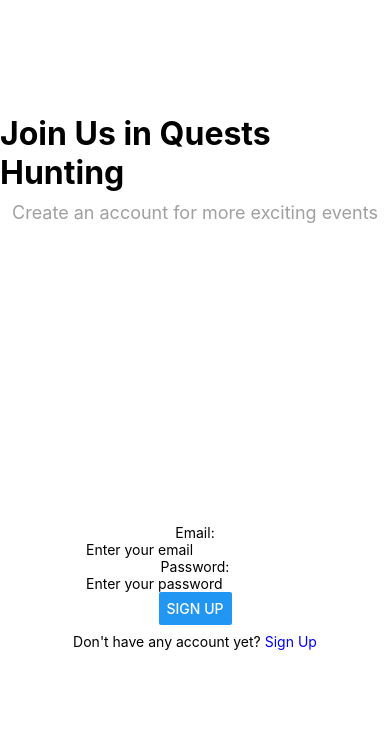
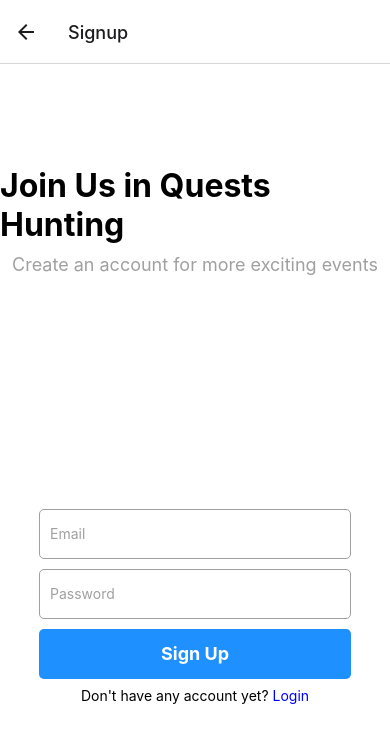
Before and after one commit to KimberlyPangilinan/eventQuest, a React Native app: screen /Signup in a window 390 px wide. Shown: the top 742 px of the page. Built offline with nearby package versions, Linux system fonts and the light colour scheme.

Commit message:
bottom navigators

```diff
--- a/App.js
+++ b/App.js
@@ -1,24 +1,57 @@
-import { StatusBar } from 'expo-status-bar';
-import { StyleSheet, Text, View } from 'react-native';
-import { styles } from './src/Styles';
+
 import LoginScreen from './src/screen/LoginScreen';
 import HomeScreen from './src/screen/HomeScreen';
+import ProfileScreen from './src/screen/ProfileScreen';
+import * as React from 'react';
+import { Button, View, Text } from 'react-native';
 import { NavigationContainer } from '@react-navigation/native';
 import { createNativeStackNavigator } from '@react-navigation/native-stack';
+import { createBottomTabNavigator } from '@react-navigation/bottom-tabs';
 import SignUpScreen from './src/screen/SignUpScreen';
 
+function Profile({ navigation }) {
+  return (
+    <View style={{ flex: 1, alignItems: 'center', justifyContent: 'center' }}>
+      <Text>Profile Screen</Text>
+      <Button
+        onPress={() => navigation.navigate('EditPost')}
+        title="Go to Edit Post"
+      />
+    </View>
+  );
+}
+
+function EmptyScreen() {
+  return <View />;
+}
+
+const Tab = createBottomTabNavigator();
 const Stack = createNativeStackNavigator();
 
-export default function App() {
+function Home() {
+  return (
+    <Tab.Navigator>
+      <Tab.Screen name="Home" component={HomeScreen} />
+      <Tab.Screen name="Events" component={EmptyScreen} />
+      <Tab.Screen name="Profile" component={ProfileScreen} />
+    </Tab.Navigator>
+  );
+}
+
+function App() {
   return (
     <NavigationContainer>
-      <Stack.Navigator initialRouteName="Login">
-        <Stack.Screen name="Home" component={HomeScreen} ></Stack.Screen>
-        <Stack.Screen name="Login" component={LoginScreen}  options={{ headerShown: false }}></Stack.Screen>
-        <Stack.Screen name="Signup" component={SignUpScreen}  options={{ headerShown: false }}></Stack.Screen>
+      <Stack.Navigator>
+        <Stack.Screen
+          name="Home"
+          component={Home}
+          options={{ headerShown: false }}
+        />
+        <Stack.Screen name="Login" component={LoginScreen} />
+        <Stack.Screen name="Signup" component={SignUpScreen} />
       </Stack.Navigator>
-
     </NavigationContainer>
-
   );
 }
+
+export default App;
--- a/package.json
+++ b/package.json
@@ -11,6 +11,8 @@
   "dependencies": {
     "@expo/webpack-config": "^18.0.1",
     "@react-native-async-storage/async-storage": "1.17.11",
+    "@react-navigation/bottom-tabs": "^6.5.7",
+    "@react-navigation/drawer": "^6.6.2",
     "@react-navigation/native": "^6.1.6",
     "@react-navigation/native-stack": "^6.9.12",
     "expo": "~48.0.9",
@@ -19,6 +21,8 @@
     "react": "18.2.0",
     "react-dom": "18.2.0",
     "react-native": "0.71.6",
+    "react-native-gesture-handler": "~2.9.0",
+    "react-native-reanimated": "~2.14.4",
     "react-native-safe-area-context": "4.5.0",
     "react-native-screens": "~3.20.0",
     "react-native-web": "~0.18.10"
--- /dev/null
+++ b/src/screen/ProfileScreen.js
@@ -0,0 +1,19 @@
+
+
+import * as React from 'react';
+import { Button, View, Text } from 'react-native';
+import { NavigationContainer } from '@react-navigation/native';
+import { createNativeStackNavigator } from '@react-navigation/native-stack';
+import { createBottomTabNavigator } from '@react-navigation/bottom-tabs';
+
+export default function ProfileScreen({ navigation }) {
+  return (
+    <View style={{ flex: 1, alignItems: 'center', justifyContent: 'center' }}>
+      <Text>Profile Screen</Text>
+      <Button
+        onPress={() => navigation.navigate('Login')}
+        title="You must Login first"
+      />
+    </View>
+  );
+}
--- a/src/screen/SignUpScreen.js
+++ b/src/screen/SignUpScreen.js
@@ -36,23 +36,34 @@ const SignUpScreen = ({navigation}) => {
         <Text style={styles.subtitle}>Create an account for more exciting events</Text>
       </View>
       <View style={styles.form}>
-      <Text>Email:</Text>
       <TextInput
+          style={styles.input}
+          placeholder="Email"
+          placeholderTextColor="#a0a0a0"
+          value={email}
           onChangeText={text => setEmail(text)}
-        value={email}
-        placeholder="Enter your email"
+          clearButtonMode={'unless-editing'}
         />
-      <Text>Password:</Text>
         <TextInput
+          style={styles.input}
+          placeholder="Password"
+          placeholderTextColor="#a0a0a0"
+          value={password}
           onChangeText={text => setPassword(text)}
-        value={password}
-        placeholder="Enter your password"
           secureTextEntry
         />
-      <Button title="Sign Up" onPress={handleSignUp} />
-      {error ? <Text>{error}</Text> : null}
-          <Text style={styles.link}>Don't have any account yet? <Text style={styles.linkHighlight}>Sign Up</Text></Text>
+        <Pressable
+          style={styles.button}
+          onPress={handleSignUp}
+          >
+          <Text style={styles.buttonText}>Sign Up</Text>
+        </Pressable>
 
+        <Pressable
+          onPress={() => navigation.navigate('Login')}
+          >
+          <Text style={styles.link}>Don't have any account yet? <Text style={styles.linkHighlight}>Login</Text></Text>
+        </Pressable>
       </View>
     </ScrollView>
   );
```
Also changed, not shown: src/components/Drawer.js (added, +12 -0 lines), 1 other file (tests, documents, lock files or other folders). Lines whose indentation alone changed are shown as unchanged.
